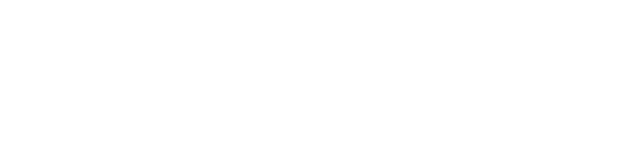
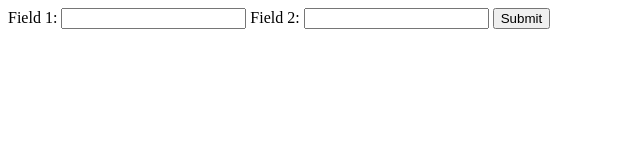
Before and after one commit to mariia-ty/JS-HW-4, a plain HTML site: page index.html in a window 1280 px wide. Shown: the whole page, without its empty margins (0-640 px from the left). Drawn offline with Linux system fonts and the light colour scheme.

Commit message:
did part 1

```diff
--- a/index.html
+++ b/index.html
@@ -6,6 +6,16 @@
     <title>JS-Practice</title>
 </head>
 <body>
+    <form>
+  <label for="box1">Field 1:</label>
+  <input type="text" id="box1" name="box1">
+
+  <label for="box2">Field 2:</label>
+  <input type="text" id="box2" name="box2">
+
+  <button type="submit" onclick="validateForm()">Submit</button>
+</form>
+
     <script src="index.js"></script>
 </body>
 </html>
--- a/index.js
+++ b/index.js
@@ -2,9 +2,24 @@
 //При натисканні на кнопку перевіряти, чи обидва поля містять значення, якщо так, то виводити повідомлення
 //"Обидва поля заповнені", якщо ні — "Не всі поля заповнені".
 
+function validateForm() {
+  // Get form fields
+  const box1 = document.getElementById("box1");
+  const box2 = document.getElementById("box2");
+
+  // Validate fields
+  if (box1.value !== "" && box2.value !== "") {
+    alert("Обидва поля заповнені");
+    // Code to submit form...
+  } else {
+    alert("Не всі поля заповнені");
+    // Code to prevent form submission...
+  }
+}
+
 // Створити розмітку з двома числовими полями та кнопкою.
-//При натисканні на кнопку перевіряти, чи сума значень полів більша за 10, якщо так, то виводити повідомлення
-//"Сума більша за 10", якщо ні — "Сума менша або дорівнює 10".
+//При натисканні на кнопку перевіряти, чи сума значень полів більша за 10, якщо так,
+//то виводити повідомлення "Сума більша за 10", якщо ні — "Сума менша або дорівнює 10".
 
 // Створити розмітку з текстовим полем та кнопкою.
 //При натисканні на кнопку перевіряти, чи введений текст містить слово "JavaScript", якщо так, то виводити повідомлення
```
